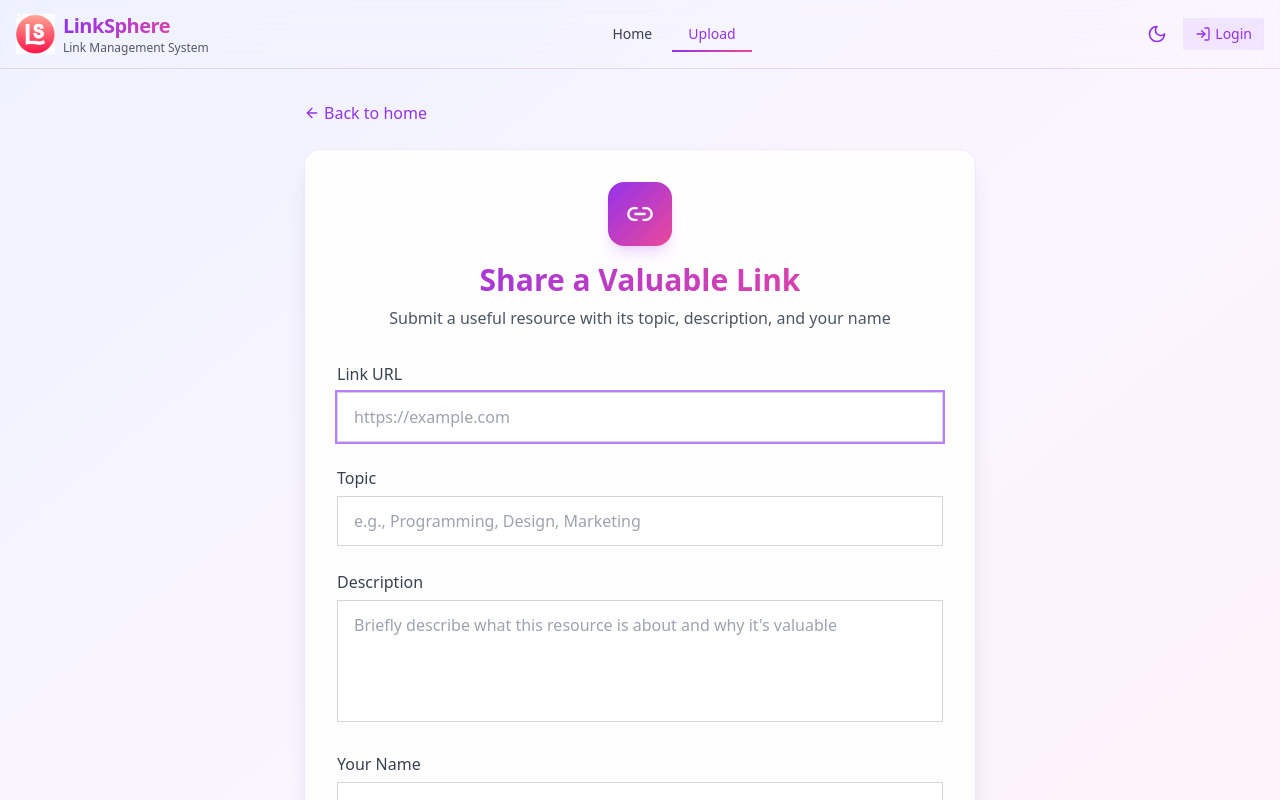
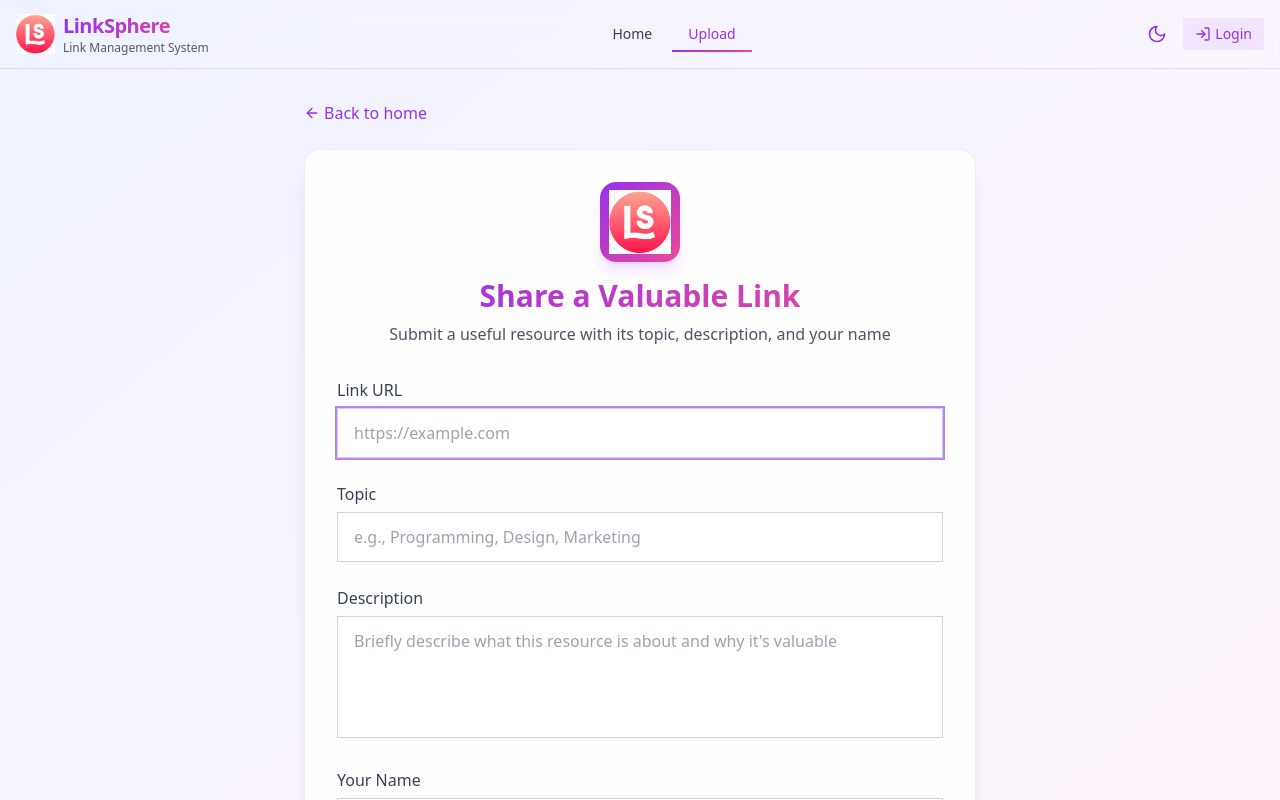
Before and after one commit to Vitalisn4/LinkSphere, a React (Vite) app in the folder my-link-uploader/: page /upload in a window 1280 px wide. Shown: the top 800 px of the page. Built offline with nearby package versions, Linux system fonts and the light colour scheme.

Commit message:
refactor(file): change pages logo

```diff
--- a/my-link-uploader/src/components/UploadForm.tsx
+++ b/my-link-uploader/src/components/UploadForm.tsx
@@ -152,8 +152,8 @@ export default function UploadForm() {
         transition={{ duration: 0.5 }}
       >
         <div className="text-center mb-8">
-          <div className="w-16 h-16 bg-gradient-to-br from-purple-600 to-pink-500 rounded-2xl mx-auto flex items-center justify-center shadow-lg shadow-purple-500/20 mb-4">
-            <Link2 size={28} className="text-white" />
+          <div className="w-20 h-20 bg-gradient-to-br from-purple-600 to-pink-500 rounded-2xl mx-auto flex items-center justify-center shadow-lg shadow-purple-500/20 mb-4 p-2">
+            <img src="/logo.png" alt="" className="w-full h-full object-contain" />
           </div>
           <h1 className="text-3xl font-bold bg-gradient-to-r from-purple-600 to-pink-500 bg-clip-text text-transparent">
             Share a Valuable Link
```
